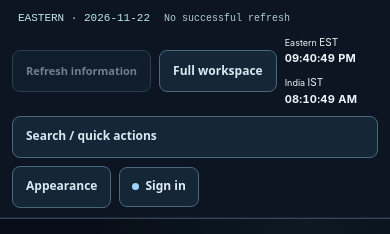
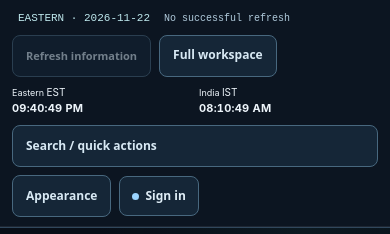
Before and after one commit to huzshk0707/Oaktown-ops, a plain HTML site: page index.html in a window 390 px wide. Shown: the top 234 px of the page. Drawn offline with Linux system fonts and the light colour scheme.

Commit message:
Wrap Morning header controls at tablet widths and keep clocks inside phone viewport

```diff
--- a/daily-center.css
+++ b/daily-center.css
@@ -146,11 +146,13 @@ html[data-ops-theme] .daily-task .daily-task-title {border:0;background:none;box
  .morning-grid {grid-template-columns:minmax(0,1fr)}
  .morning-center .morning-column {max-height:none}
 }
+@media screen and (max-width:1240px) {
+ html[data-ops-theme] .morning-mode .topbar {display:flex;flex-wrap:wrap;justify-content:flex-start;align-items:center;padding:10px 12px!important;gap:8px}
+ html[data-ops-theme] .morning-mode .workspace-clocks {margin:0;flex:1 1 100%;min-width:0;justify-content:space-between;gap:8px}
+ html[data-ops-theme] .morning-mode .workspace-clock {min-width:0}
+ html[data-ops-theme] .morning-mode .topbar :is(button,.operations-search) {min-width:0;white-space:normal}
+}
 @media screen and (max-width:740px) {
- html[data-ops-theme] .morning-mode .topbar {display:flex;flex-wrap:wrap;justify-content:flex-start;align-items:center;padding:10px 12px!important;gap:8px}
- .morning-mode .workspace-clocks {margin:0;flex:1 1 100%;min-width:0;justify-content:space-between;gap:8px}
- .morning-mode .workspace-clock {min-width:0}
- html[data-ops-theme] .morning-mode .topbar :is(button,.operations-search) {min-width:0;white-space:normal}
  .morning-center {padding:18px 12px 32px}
  .morning-heading {padding-bottom:14px}
  .morning-heading h1 {font-size:clamp(26px,8vw,36px)}
```
Also changed, not shown: index.html (+1 -1 lines), 1 other file.
